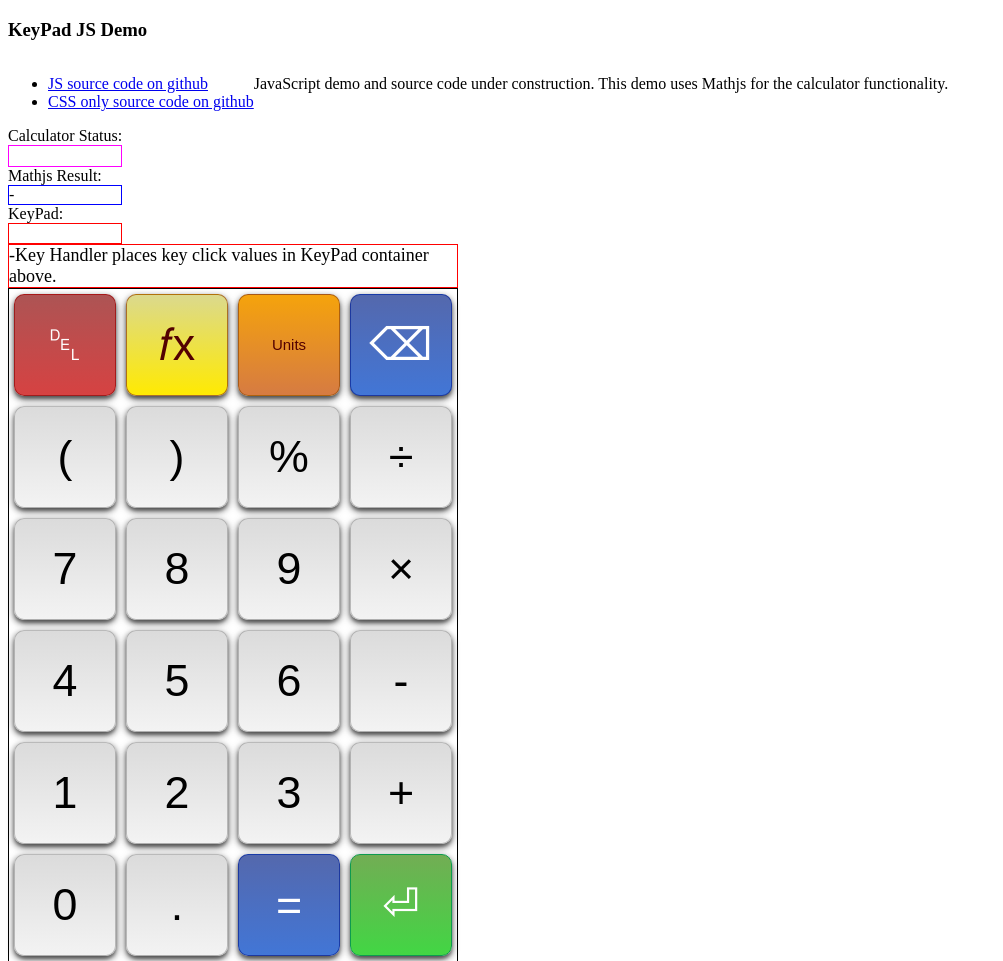
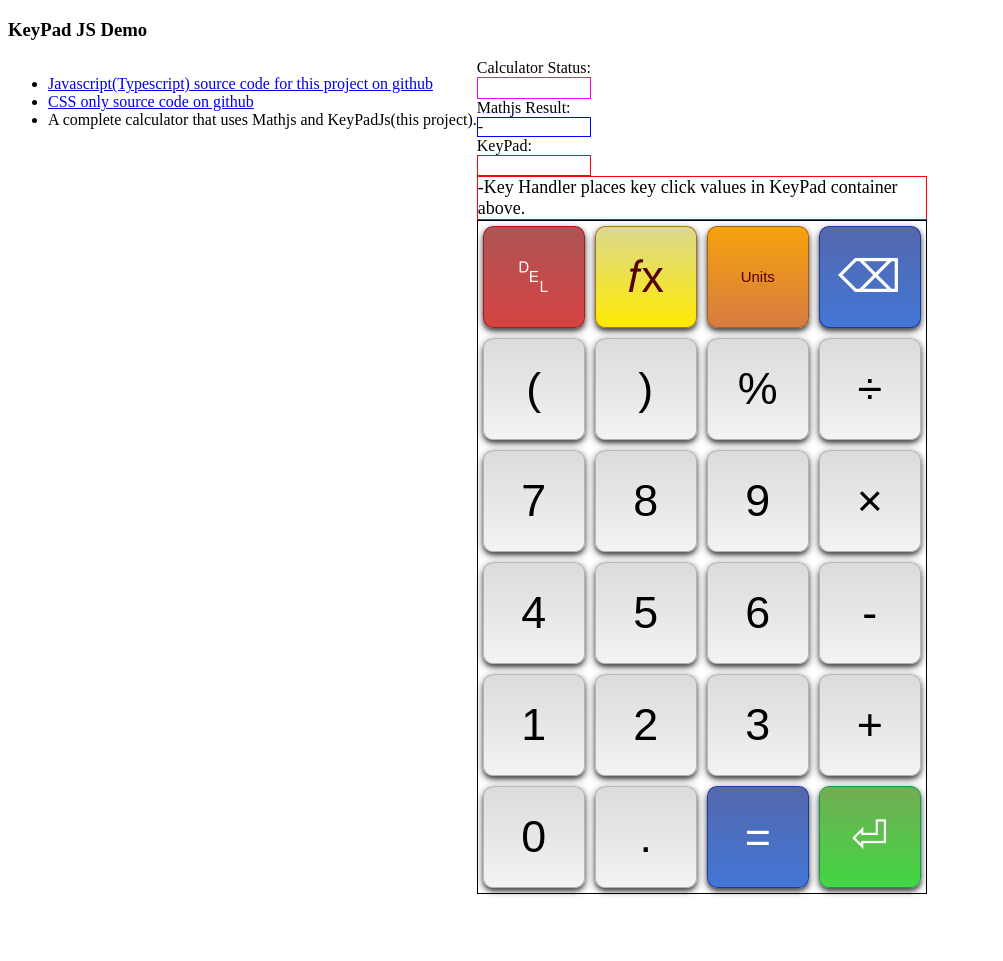
Before and after one commit to JohnHansenCa/KeyPadJs, a plain HTML site: page index.html in a window 1280 px wide. Shown: the top 961 px of the page, without its empty margins (0-1003 px from the left). After the commit the page ends 902 px from the top, so only its background shows below. Drawn offline with nearby package versions, Linux system fonts and the light colour scheme; files that its build step writes are made by us from their sources.

Commit message:
updated links in demo

```diff
--- a/index.html
+++ b/index.html
@@ -39,9 +39,11 @@
   <body data-kp-select="kp-select">
     <h3>KeyPad JS Demo</h3>
     <div class="container" >
-        <ul><li><a href="https://github.com/JohnHansenCa/KeyPadJs">JS source code on github </a></li>
-       <li><a href="https://github.com/JohnHansenCa/KeyPadCss">CSS only source code on github </a></li></ul>
-        <p>JavaScript demo and source code under construction. This demo uses Mathjs for the calculator functionality.</p>
+        <ul>
+          <li><a href="https://github.com/JohnHansenCa/KeyPadJs">Javascript(Typescript) source code for this project on github </a></li>
+          <li><a href="https://github.com/JohnHansenCa/KeyPadCss">CSS only source code on github </a></li>
+          <li><a href="https://github.com/JohnHansenCa/CalculatorJs"></a>A complete calculator that uses Mathjs and KeyPadJs(this project).</a></li>
+        </ul>
         <div></div>
     <div class="box-keypad">
     <div id="resultContainer" >
```
